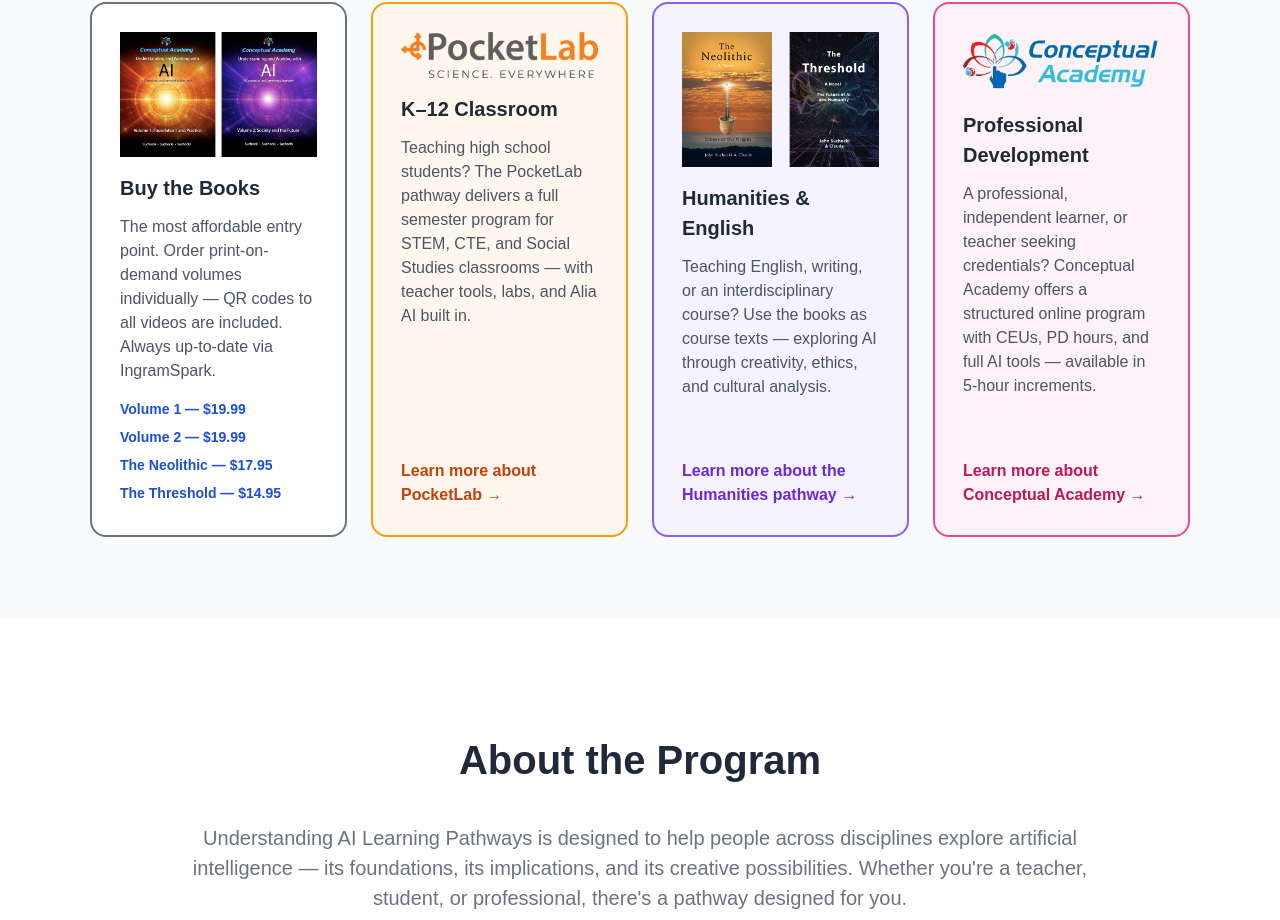
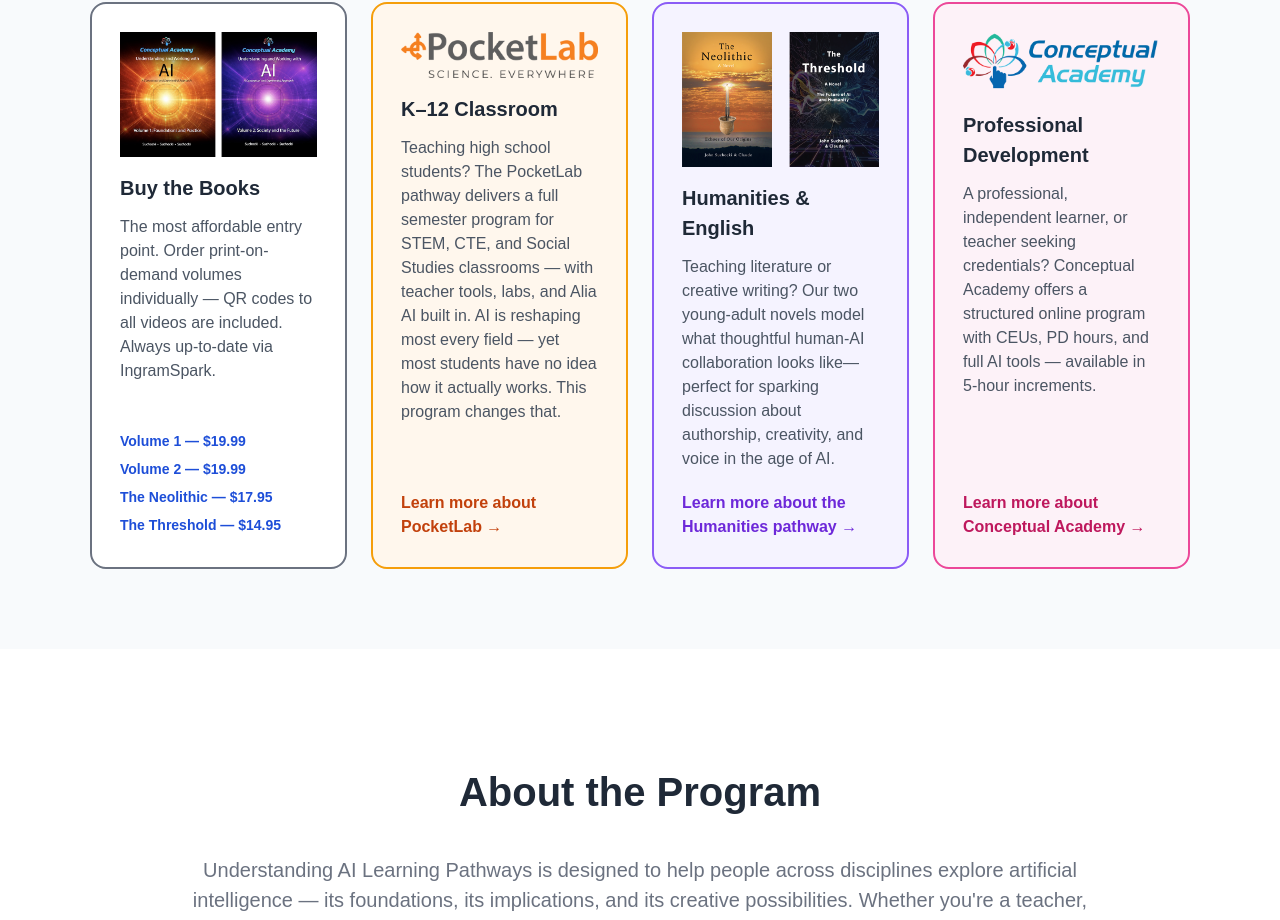
Before and after one commit to Suchocki88/UnderstandingAI.ai, a Next.js app: page / in a window 1280 px wide. Shown: the part 2899-3819 px from the top of the page. Built offline with nearby package versions, Linux system fonts and the light colour scheme.

Commit message:
Update page.tsx

```diff
--- a/app/page.tsx
+++ b/app/page.tsx
@@ -189,7 +189,7 @@ export default function Page() {
               <img src="/images/pocketlab-logo.png" alt="PocketLab" style={{ width: "100%", borderRadius: 8, marginBottom: 4 }} />
               <h3 style={{ margin: 0, fontSize: 20 }}>K–12 Classroom</h3>
               <p style={{ color: "#4b5563", margin: 0, flexGrow: 1 }}>
-                Teaching high school students? The PocketLab pathway delivers a full semester program for STEM, CTE, and Social Studies classrooms — with teacher tools, labs, and Alia AI built in.
+                Teaching high school students? The PocketLab pathway delivers a full semester program for STEM, CTE, and Social Studies classrooms — with teacher tools, labs, and Alia AI built in. AI is reshaping most every field — yet most students have no idea how it actually works. This program changes that.
               </p>
               <Link href="/pocketlab" style={{ color: "#c2410c", fontWeight: 700, textDecoration: "none", marginTop: 8 }}>
                 Learn more about PocketLab →
@@ -201,7 +201,7 @@ export default function Page() {
               <img src="/images/TwoNovels.png" alt="The Neolithic and The Threshold" style={{ width: "100%", marginBottom: 4 }} />
               <h3 style={{ margin: 0, fontSize: 20 }}>Humanities &amp; English</h3>
               <p style={{ color: "#4b5563", margin: 0, flexGrow: 1 }}>
-                Teaching English, writing, or an interdisciplinary course? Use the books as course texts — exploring AI through creativity, ethics, and cultural analysis.
+                Teaching literature or creative writing? Our two young-adult novels model what thoughtful human-AI collaboration looks like—perfect for sparking discussion about authorship, creativity, and voice in the age of AI.
               </p>
               <Link href="/humanities" style={{ color: "#6d28d9", fontWeight: 700, textDecoration: "none", marginTop: 8 }}>
                 Learn more about the Humanities pathway →
```
